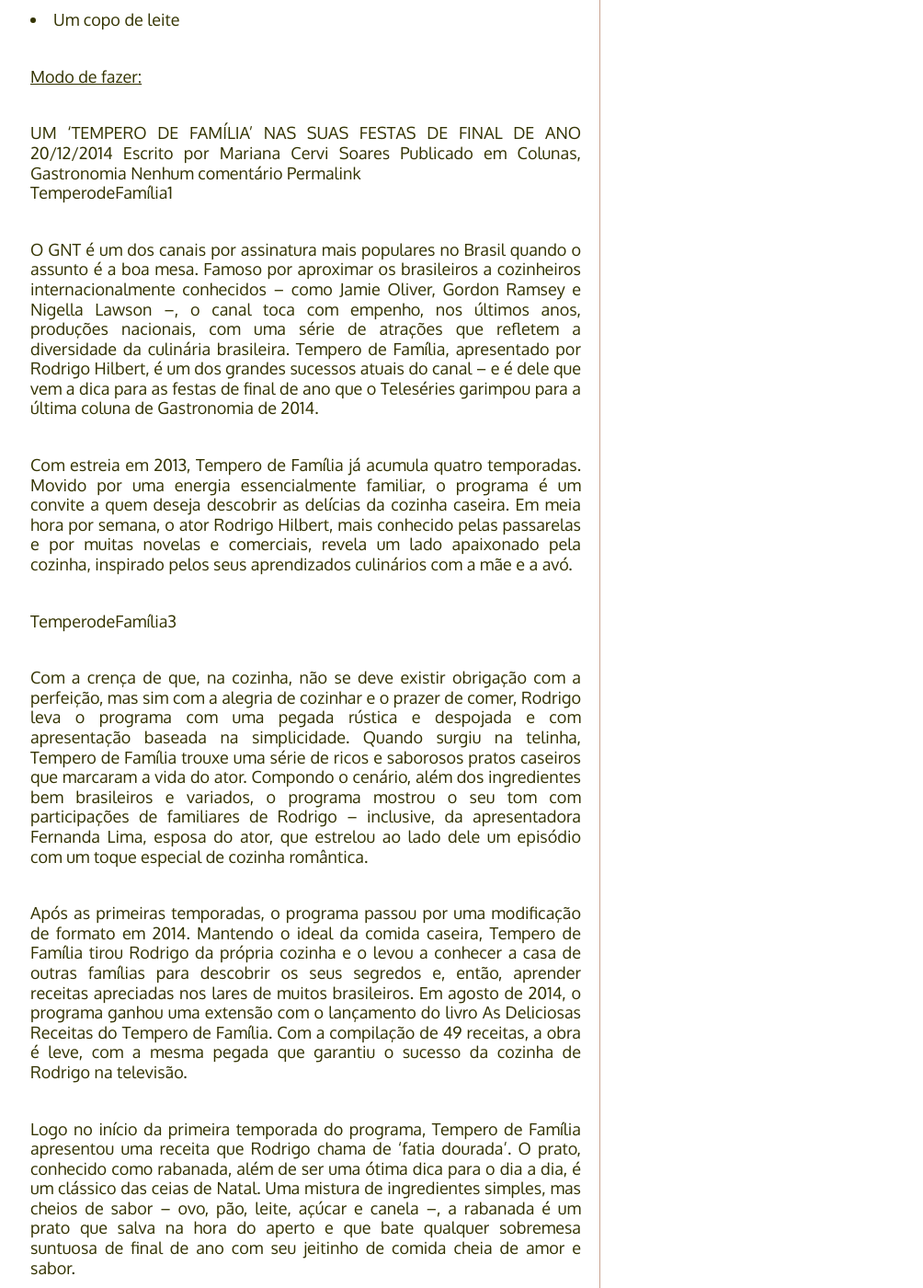
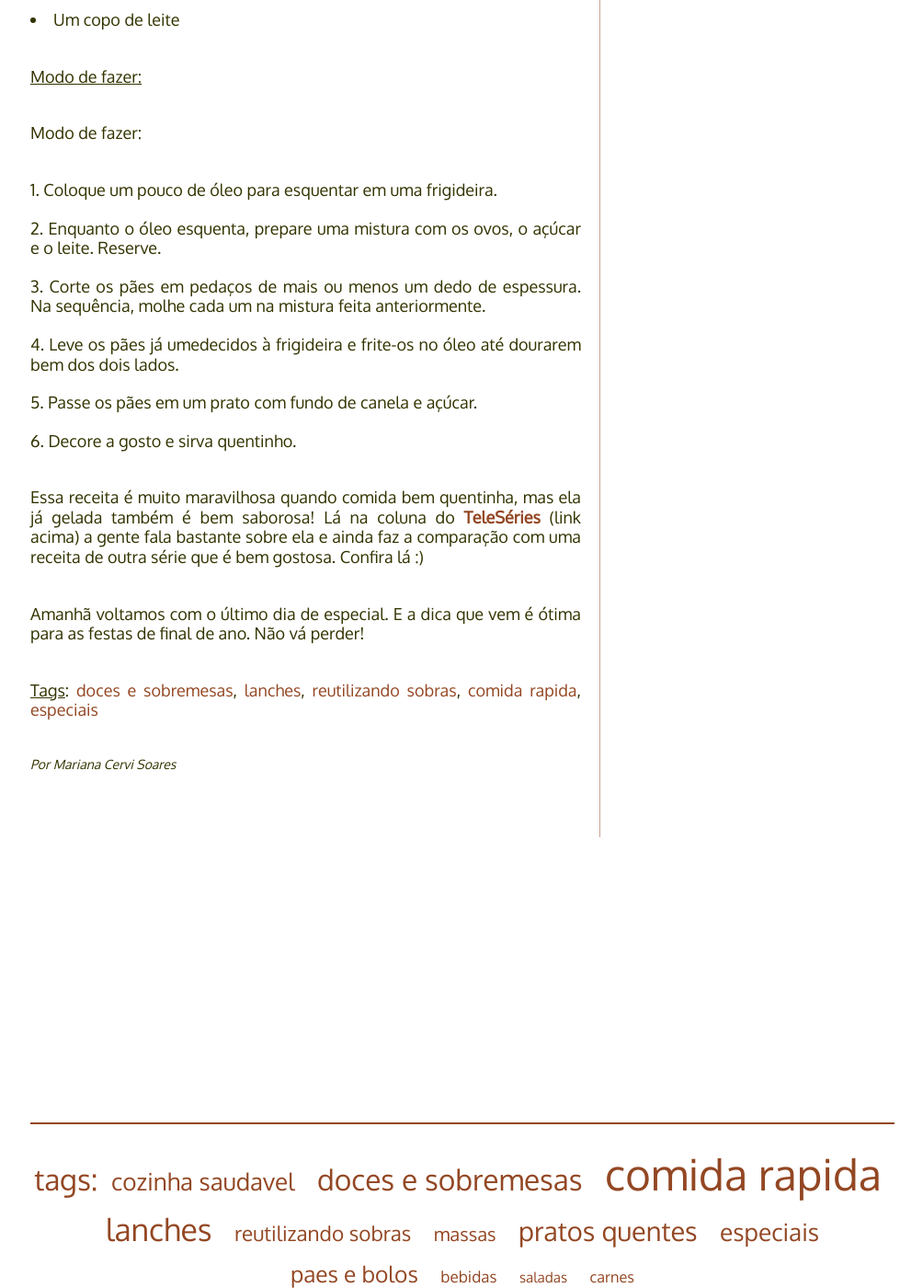
Before and after one commit to PaneladePau/paneladepau-jekyll-blog, a Jekyll site: the page built from _posts/2015-12-17-rabanada.md, in a window 1280 px wide and 1400 px high, scrolled down 1628 px. Shown: the whole window at 92% size, without its empty margins (137-1141 px from the left). Built offline with Jekyll 4.4.1, drawn with Linux system fonts in a browser that asks for light colours; nearby versions of some CDN libraries; some web fonts are replaced; Markdown is read by kramdown in place of the engine named in the settings; some of the changed text lies outside the part shown.

Commit message:
“update”

```diff
--- a/_posts/2015-12-17-rabanada.md
+++ b/_posts/2015-12-17-rabanada.md
@@ -35,36 +35,6 @@
 * Um copo de leite
 
 ### Modo de fazer:
-UM ‘TEMPERO DE FAMÍLIA’ NAS SUAS FESTAS DE FINAL DE ANO
-20/12/2014  Escrito por Mariana Cervi Soares  Publicado em Colunas, Gastronomia  Nenhum comentário  Permalink
-TemperodeFamília1
-
-O GNT é um dos canais por assinatura mais populares no Brasil quando o assunto é a boa mesa. Famoso por aproximar os brasileiros a cozinheiros internacionalmente conhecidos – como Jamie Oliver, Gordon Ramsey e Nigella Lawson –, o canal toca com empenho, nos últimos anos, produções nacionais, com uma série de atrações que refletem a diversidade da culinária brasileira. Tempero de Família, apresentado por Rodrigo Hilbert, é um dos grandes sucessos atuais do canal – e é dele que vem a dica para as festas de final de ano que o Teleséries garimpou para a última coluna de Gastronomia de 2014.
-
-Com estreia em 2013, Tempero de Família já acumula quatro temporadas. Movido por uma energia essencialmente familiar, o programa é um convite a quem deseja descobrir as delícias da cozinha caseira. Em meia hora por semana, o ator Rodrigo Hilbert, mais conhecido pelas passarelas e por muitas novelas e comerciais, revela um lado apaixonado pela cozinha, inspirado pelos seus aprendizados culinários com a mãe e a avó.
-
-TemperodeFamília3
-
-Com a crença de que, na cozinha, não se deve existir obrigação com a perfeição, mas sim com a alegria de cozinhar e o prazer de comer, Rodrigo leva o programa com uma pegada rústica e despojada e com apresentação baseada na simplicidade. Quando surgiu na telinha, Tempero de Família trouxe uma série de ricos e saborosos pratos caseiros que marcaram a vida do ator. Compondo o cenário, além dos ingredientes bem brasileiros e variados, o programa mostrou o seu tom com participações de familiares de Rodrigo – inclusive, da apresentadora Fernanda Lima, esposa do ator, que estrelou ao lado dele um episódio com um toque especial de cozinha romântica.
-
-Após as primeiras temporadas, o programa passou por uma modificação de formato em 2014. Mantendo o ideal da comida caseira, Tempero de Família tirou Rodrigo da própria cozinha e o levou a conhecer a casa de outras famílias para descobrir os seus segredos e, então, aprender receitas apreciadas nos lares de muitos brasileiros. Em agosto de 2014, o programa ganhou uma extensão com o lançamento do livro As Deliciosas Receitas do Tempero de Família. Com a compilação de 49 receitas, a obra é leve, com a mesma pegada que garantiu o sucesso da cozinha de Rodrigo na televisão.
-
-
-
-Logo no início da primeira temporada do programa, Tempero de Família apresentou uma receita que Rodrigo chama de ‘fatia dourada’. O prato, conhecido como rabanada, além de ser uma ótima dica para o dia a dia, é um clássico das ceias de Natal. Uma mistura de ingredientes simples, mas cheios de sabor – ovo, pão, leite, açúcar e canela –, a rabanada é um prato que salva na hora do aperto e que bate qualquer sobremesa suntuosa de final de ano com seu jeitinho de comida cheia de amor e sabor.
-
-TemperodeFamília2
-
-Fatia Dourada (rabanada) de ‘Tempero de Família’
-
-Ingredientes:
-
-2 ovos
-2 pães amanhecidos (pães dormidos)
-2 colheres (sopa) de açúcar
-Canela em pó a gosto
-Óleo para fritar
-Um copo de leite
 
 Modo de fazer:
 
```
Also changed, not shown: img/fotos-dos-posts/rabanada1.jpg.
